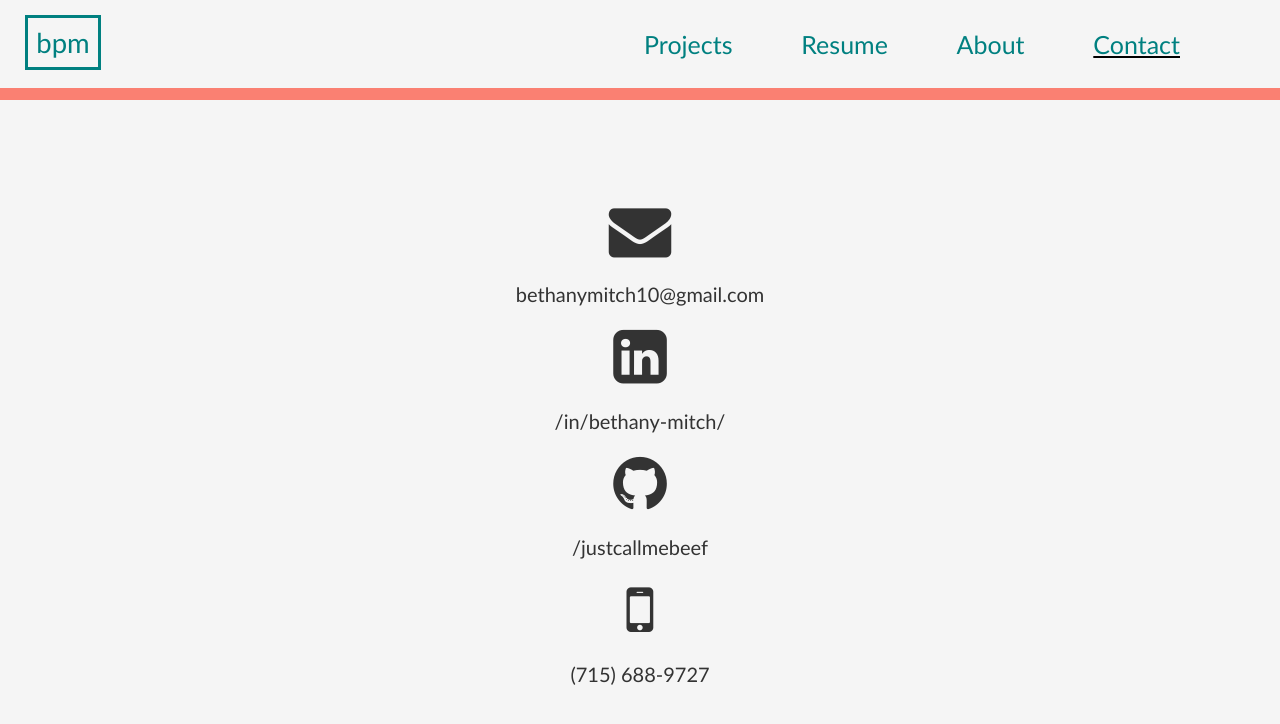
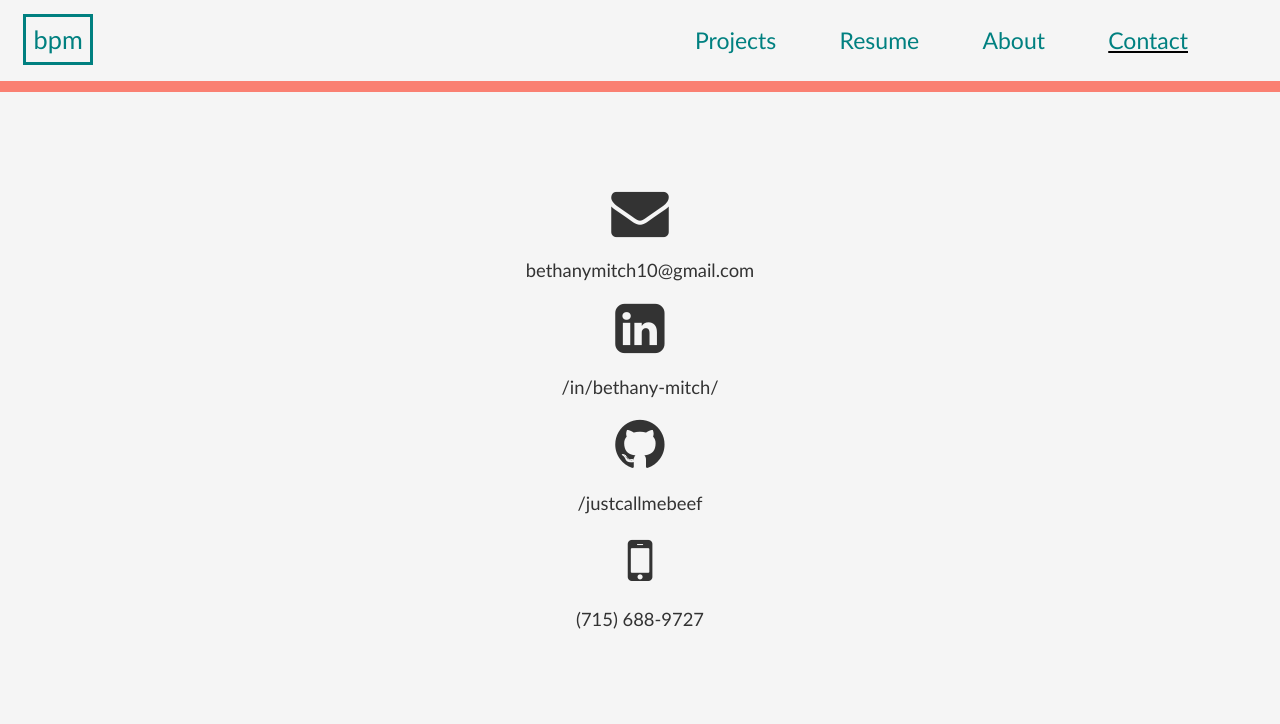
Before and after one commit to justcallmebeef/portfolio, a React (Create React App) app: page /contact in a window 1280 px wide. Shown: the top 724 px of the page. Built offline with nearby package versions, Linux system fonts and the light colour scheme.

Commit message:
lowered zoom down to 115% and udpated email contact button to my actual email

```diff
--- a/src/App.css
+++ b/src/App.css
@@ -7,7 +7,7 @@ tomato #FF6347 */
 body {
   background: whitesmoke;
   font-family: 'Gill Sans', 'Gill Sans MT', Calibri, 'Trebuchet MS', sans-serif;
-  zoom: 125%
+  zoom: 115%
 }
 
 .homeDiv {
--- a/src/components/Contact.js
+++ b/src/components/Contact.js
@@ -27,7 +27,7 @@ const Contact = (props) => {
             </ul>
             </nav>
             <div className="contactDiv">
-            <a href= "mailto:your_email" rel="noopener noreferrer"><i id="bigIcon" className="fa fa-envelope"></i></a><a href= "mailto:your_email" rel="noopener noreferrer"><p>bethanymitch10@gmail.com</p></a>
+            <a href= "mailto:your_email" rel="noopener noreferrer"><i id="bigIcon" className="fa fa-envelope"></i></a><a href= "mailto:bethanymitch10@gmail.com" rel="noopener noreferrer"><p>bethanymitch10@gmail.com</p></a>
             <a href="https://www.linkedin.com/in/bethany-mitch/" rel="noopener noreferrer" target="_blank"><i id="bigIcon" className="fa fa-linkedin-square"></i></a><a href="https://www.linkedin.com/in/bethany-mitch/" rel="noopener noreferrer" target="_blank"><p>/in/bethany-mitch/</p></a>
             <a href="https://github.com/justcallmebeef" rel="noopener noreferrer" target="_blank"><i id="bigIcon" className="fa fa-github"></i></a><a href="https://github.com/justcallmebeef" rel="noopener noreferrer" target="_blank"><p>/justcallmebeef</p></a>
             <i id="bigIconPhone" className="fa fa-mobile"></i><p>(715) 688-9727</p>
```
